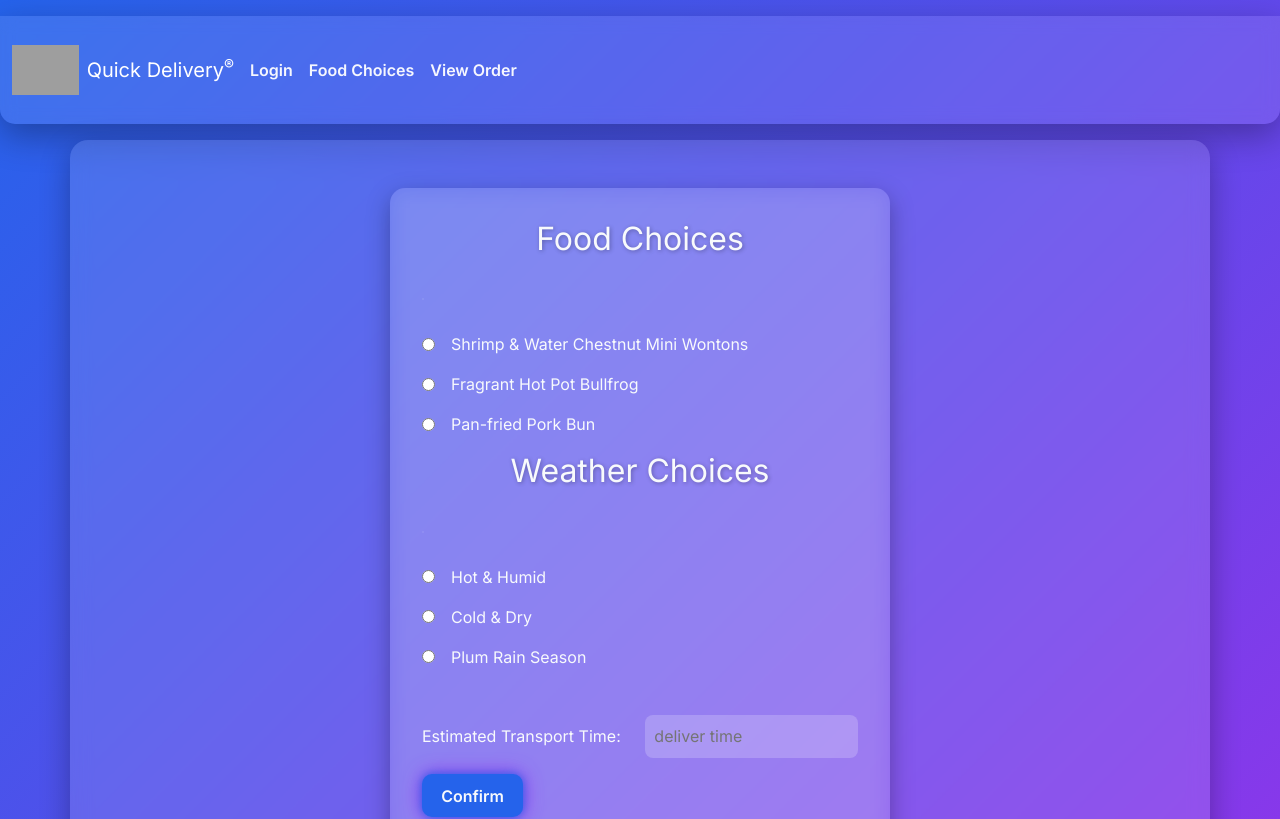
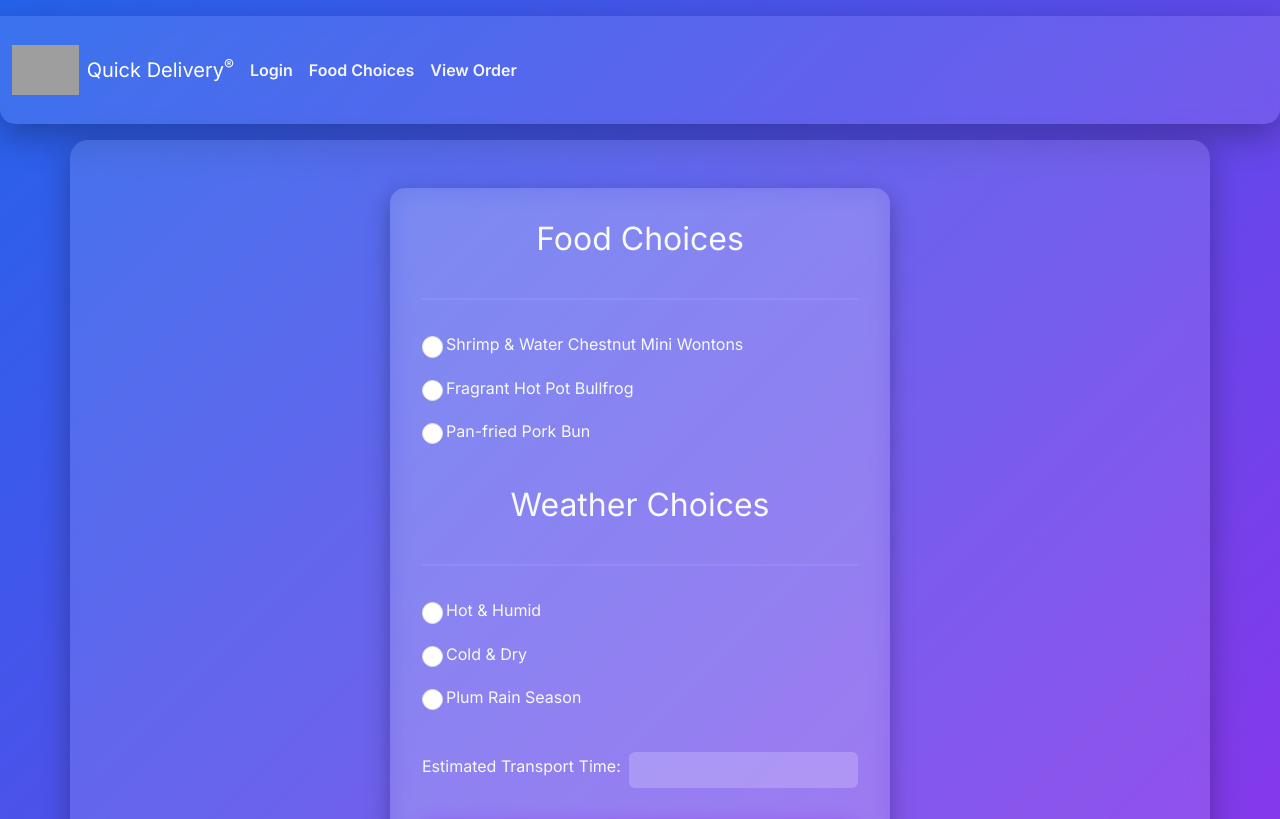
Before and after one commit to Sihan-Dong2007/QuickDeliver, a React (Vite) app: page /choices in a window 1280 px wide. Shown: the top 819 px of the page. Built offline with nearby package versions, Linux system fonts and the light colour scheme; grey boxes are pictures that could not be loaded.

Commit message:
Upgrade Choices to React controlled component with scoped styling

```diff
--- a/src/choices/choices.css
+++ b/src/choices/choices.css
@@ -1,93 +1,12 @@
-* {
-  box-sizing: border-box;
-  margin: 0;
-  padding: 0;
+
+.choices-page {
+  align-items: flex-start;
 }
 
-:root {
-  --primary: #2563eb;
-  --secondary: #9333ea;
-  --bg: linear-gradient(135deg, #2563eb, #9333ea);
-  --text: #f8fafc;
-}
 
-body {
-  font-family: 'Inter', sans-serif;
-  background: var(--bg);
-  color: var(--text);
-  min-height: 100vh;
-  display: flex;
-  flex-direction: column;
-}
-
-header {
-  padding: 1rem 2rem;
+.choices-form {
   background: rgba(255, 255, 255, 0.1);
-  backdrop-filter: blur(8px);
-  display: flex;
-  align-items: center;
-  justify-content: space-between;
-  border-radius: 0 0 15px 15px;
-}
-
-header h1 {
-  color: var(--text);
-  text-shadow: 2px 2px 5px rgba(0,0,0,0.3);
-}
-
-menu {
-  display: flex;
-  gap: 1.5rem;
-  list-style: none;
-}
-
-menu a {
-  text-decoration: none;
-  color: var(--text);
-  position: relative;
-  font-weight: 600;
-  transition: all 0.3s ease;
-}
-
-menu a::after {
-  content: '';
-  position: absolute;
-  width: 0;
-  height: 2px;
-  background: var(--secondary);
-  left: 0;
-  bottom: -2px;
-  transition: width 0.3s ease;
-}
-
-menu a:hover::after {
-  width: 100%;
-}
-
-menu a:hover {
-  color: var(--secondary);
-}
-
-main {
-  display: flex;
-  justify-content: center;
-  align-items: flex-start;
-  flex: 1;
-  padding: 3rem 1rem;
-  max-width: -webkit-fill-available;
-}
-
-main h2 {
-  text-align: center;
-  margin-bottom: 1rem;
-  text-shadow: 1px 1px 4px rgba(0,0,0,0.3);
-  margin-left: auto;
-  margin-right: auto
-}
-
-#choicesForm {
-  background: rgba(255, 255, 255, 0.1);
-  backdrop-filter: blur(10px);
+  backdrop-filter: blur(12px);
   padding: 2rem;
   border-radius: 15px;
   width: 100%;
@@ -96,30 +15,23 @@ main h2 {
   display: flex;
   flex-direction: column;
   gap: 1rem;
-  align-items: flex-start
-
 }
 
-#choicesForm input[type="radio"] {
-  margin-right: 0.5rem;
+.choices-form h2 {
+  text-align: center;
+}
+
+.choices-form input[type="radio"] {
   accent-color: var(--primary);
 }
 
-#choicesForm label {
-  margin-right: 1rem;
+.choices-form input[type="text"] {
+  background: rgba(255,255,255,0.2);
+  border: none;
+  color: var(--text);
 }
 
-#transport {
-  padding: 0.6rem;
-  border: none;
-  border-radius: 8px;
-  outline: none;
-  background: rgba(255,255,255,0.2);
-  color: var(--text);
-  width: 100%;
-}
-
-#choicesForm button {
+.confirm-btn {
   padding: 0.6rem 1.2rem;
   border: none;
   border-radius: 10px;
@@ -131,48 +43,14 @@ main h2 {
   transition: all 0.3s ease;
 }
 
-#choicesForm button:hover {
+.confirm-btn:hover {
   transform: scale(1.05);
   box-shadow: 0 0 20px var(--primary), 0 0 40px var(--secondary);
 }
 
-footer {
-  text-align: center;
-  padding: 1rem;
-  font-size: 0.9rem;
-  background: rgba(255, 255, 255, 0.1);
-  backdrop-filter: blur(8px);
-  border-radius: 15px 15px 0 0;
-}
-
-footer span {
-  color: var(--text);
-}
-
-footer a {
-  color: var(--text);
-  text-decoration: none;
-  transition: color 0.3s ease;
-}
-
-footer a:hover {
-  color: var(--secondary);
-  text-decoration: underline;
-}
 
 @media (max-width: 600px) {
-  menu {
-    flex-direction: column;
-    gap: 0.5rem;
-  }
-
-  header {
-    flex-direction: column;
-    align-items: flex-start;
-    gap: 0.5rem;
-  }
-
-  #choicesForm {
+  .choices-form {
     padding: 1.5rem;
   }
 }
--- a/src/choices/choices.jsx
+++ b/src/choices/choices.jsx
@@ -3,10 +3,7 @@ import { useNavigate } from 'react-router-dom';
 import 'bootstrap/dist/css/bootstrap.min.css';
 import './choices.css';
 
-
-
 export function Choices() {
-
   const navigate = useNavigate();
 
   const [food, setFood] = useState('');
@@ -15,13 +12,13 @@ export function Choices() {
 
   useEffect(() => {
     if (food && weather) {
-      let baseTime = 20;
+      let base = 20;
 
-      if (weather === 'Hot & Humid') baseTime += 10;
-      if (weather === 'Cold & Dry') baseTime += 5;
-      if (weather === 'Plum Rain Season') baseTime += 15;
+      if (weather === 'Hot & Humid') base += 10;
+      if (weather === 'Cold & Dry') base += 5;
+      if (weather === 'Plum Rain Season') base += 15;
 
-      setTransportTime(`${baseTime} minutes`);
+      setTransportTime(`${base} minutes`);
     }
   }, [food, weather]);
 
@@ -39,66 +36,110 @@ export function Choices() {
     navigate('/table');
   }
 
+  return (
+    <main className="choices-page container d-flex justify-content-center py-5">
+      <form onSubmit={handleSubmit} className="choices-form">
 
-  return (
-    <main className="container d-flex justify-content-center align-items-center py-5">
-      <form id="choicesForm" action="/table" method="get">
         <h2>Food Choices</h2>
         <hr />
 
-        <div>
-          <input type="radio" id="food1" name="food" />
-          <label htmlFor="food1">
+        <div className="form-check">
+          <input
+            type="radio"
+            className="form-check-input"
+            name="food"
+            value="Shrimp & Water Chestnut Mini Wontons"
+            onChange={(e) => setFood(e.target.value)}
+          />
+          <label className="form-check-label">
             Shrimp & Water Chestnut Mini Wontons
           </label>
         </div>
 
-        <div>
-          <input type="radio" id="food2" name="food" />
-          <label htmlFor="food2">
+        <div className="form-check">
+          <input
+            type="radio"
+            className="form-check-input"
+            name="food"
+            value="Fragrant Hot Pot Bullfrog"
+            onChange={(e) => setFood(e.target.value)}
+          />
+          <label className="form-check-label">
             Fragrant Hot Pot Bullfrog
           </label>
         </div>
 
-        <div>
-          <input type="radio" id="food3" name="food" />
-          <label htmlFor="food3">
+        <div className="form-check">
+          <input
+            type="radio"
+            className="form-check-input"
+            name="food"
+            value="Pan-fried Pork Bun"
+            onChange={(e) => setFood(e.target.value)}
+          />
+          <label className="form-check-label">
             Pan-fried Pork Bun
           </label>
         </div>
 
-        <h2>Weather Choices</h2>
+        <h2 className="mt-4">Weather Choices</h2>
         <hr />
 
-        <div>
-          <input type="radio" id="weather1" name="weather" />
-          <label htmlFor="weather1">Hot & Humid</label>
+        <div className="form-check">
+          <input
+            type="radio"
+            className="form-check-input"
+            name="weather"
+            value="Hot & Humid"
+            onChange={(e) => setWeather(e.target.value)}
+          />
+          <label className="form-check-label">
+            Hot & Humid
+          </label>
         </div>
 
-        <div>
-          <input type="radio" id="weather2" name="weather" />
-          <label htmlFor="weather2">Cold & Dry</label>
+        <div className="form-check">
+          <input
+            type="radio"
+            className="form-check-input"
+            name="weather"
+            value="Cold & Dry"
+            onChange={(e) => setWeather(e.target.value)}
+          />
+          <label className="form-check-label">
+            Cold & Dry
+          </label>
         </div>
 
-        <div>
-          <input type="radio" id="weather3" name="weather" />
-          <label htmlFor="weather3">Plum Rain Season</label>
+        <div className="form-check">
+          <input
+            type="radio"
+            className="form-check-input"
+            name="weather"
+            value="Plum Rain Season"
+            onChange={(e) => setWeather(e.target.value)}
+          />
+          <label className="form-check-label">
+            Plum Rain Season
+          </label>
         </div>
 
-        <div style={{ marginTop: '30px' }}>
-          <label htmlFor="transport">
+        <div className="mt-4">
+          <label className="form-label">
             Estimated Transport Time:
           </label>
           <input
             type="text"
-            id="transport"
-            name="transport"
-            placeholder="deliver time"
+            className="form-control"
+            value={transportTime}
             readOnly
           />
         </div>
 
-        <button type="submit">Confirm</button>
+        <button type="submit" className="confirm-btn mt-4">
+          Confirm
+        </button>
+
       </form>
     </main>
   );
```
